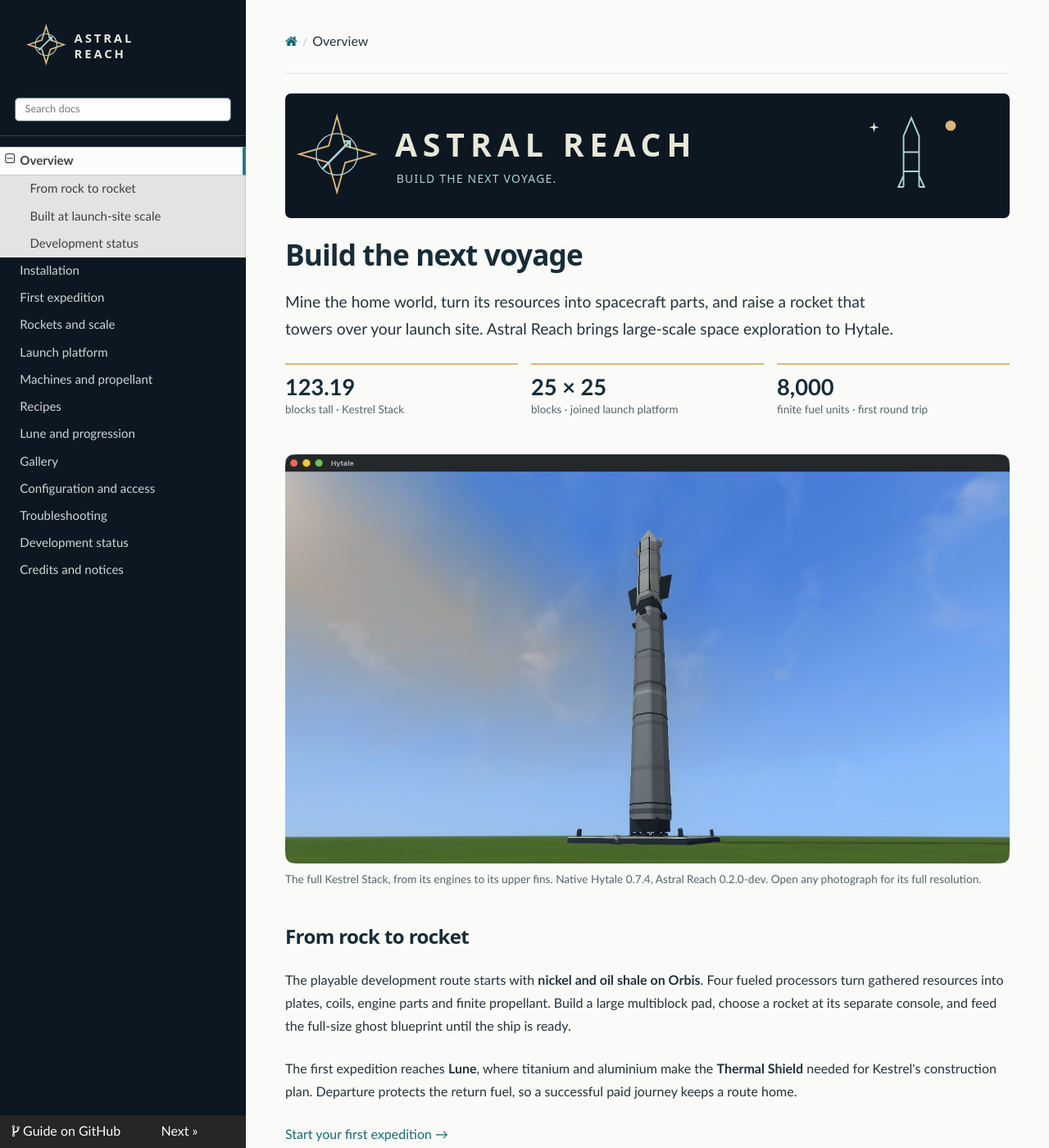
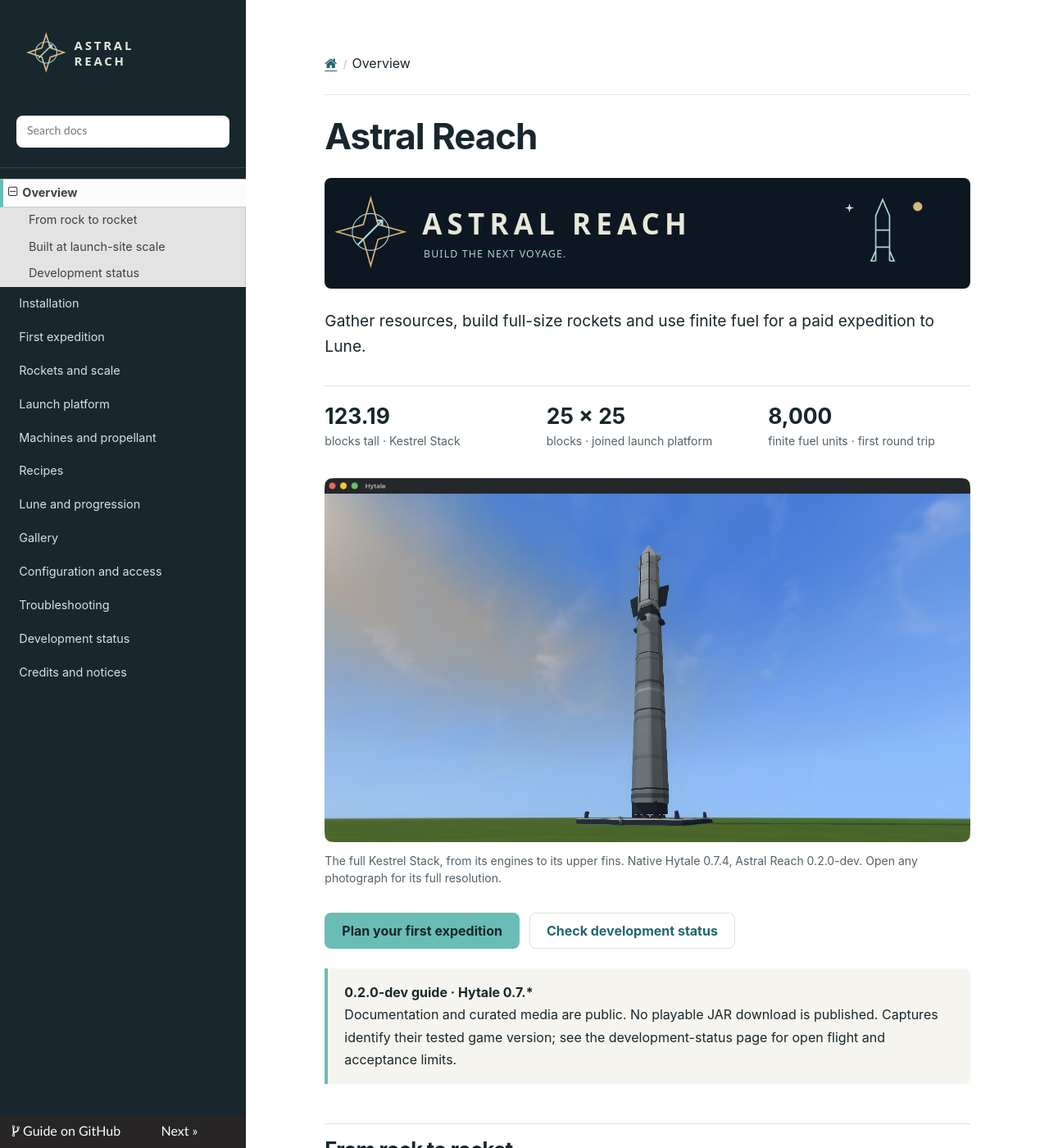
Before and after one commit to jkswoods/astral-reach, an MkDocs documentation site: the page built from docs/index.md, in a window 1280 px wide and 1400 px high. Shown: the whole window at 82% size. Built offline with MkDocs 1.6.1, drawn with Linux system fonts in a browser that asks for light colours.

Commit message:
Unify README and player guide presentation

```diff
--- a/docs/assets/brand/astral.css
+++ b/docs/assets/brand/astral.css
@@ -1,17 +1,8 @@
-:root{--ar-ink:#0d1721;--ar-teal:#277b80;--ar-gold:#d8b77c;--ar-paper:#fafbf8}
-body,.wy-nav-content{background:var(--ar-paper);color:#23333c}
-.wy-nav-side,.wy-side-nav-search{background:var(--ar-ink)}
-.wy-side-nav-search{padding:1.5rem 1.1rem 1.1rem;border-bottom:1px solid #304650}
-.wy-side-nav-search>a img.logo{width:240px;max-width:100%;padding:0;margin:0 auto 1rem}
-.wy-side-nav-search input[type=text]{border-color:#637c85;border-radius:5px}
-.wy-menu-vertical a{color:#cbd6d7;font-size:.94rem;line-height:1.4}
-.wy-menu-vertical a:hover{background:#20343e}.wy-menu-vertical li.current>a{border-right:4px solid var(--ar-teal)}
-.wy-nav-top{background:var(--ar-ink)}.wy-nav-content{max-width:1160px;padding:2rem 3rem}
-.rst-content h1,.rst-content h2,.rst-content h3{font-family:system-ui,sans-serif;letter-spacing:-.025em;color:#172c37}
-.rst-content h1{font-size:2.2rem;line-height:1.15}.rst-content h2{margin-top:2.5rem;font-size:1.5rem}
-.rst-content p,.rst-content li{font-size:1rem;line-height:1.75}.rst-content a{color:#156a72;text-decoration-thickness:1px;text-underline-offset:3px}
-.rst-content img{border-radius:7px;height:auto}.rst-content figure{margin:1.5rem 0 2rem}.rst-content figure>a{display:block}.rst-content figcaption{font-size:.85rem;color:#52656d;line-height:1.6;margin-top:.65rem}
-.rst-content table.docutils{width:100%;border-color:#ccd8d5}.rst-content table.docutils td,.rst-content table.docutils th{white-space:normal;padding:.7rem .8rem;vertical-align:top;line-height:1.5}.rst-content table.docutils thead{background:#e2eeea}
-.ar-intro{font-size:1.2rem!important;line-height:1.7!important;max-width:48rem}.ar-note{border-left:3px solid var(--ar-teal);background:#edf3f0;padding:1rem 1.25rem;margin:1.5rem 0}.ar-stats{display:grid;grid-template-columns:repeat(3,1fr);gap:1rem;margin:1.5rem 0 2rem}.ar-stat{border-top:2px solid var(--ar-gold);padding:.8rem 0}.ar-stat strong{display:block;font-size:1.7rem;color:#172c37}.ar-stat span{font-size:.84rem;color:#52656d}
-.ar-hero img{width:100%}.rst-content code{color:#275e65}.wy-breadcrumbs{font-size:.85rem}.rst-content footer{font-size:.82rem}
-@media(max-width:768px){.wy-nav-content{padding:1.5rem}.rst-content h1{font-size:1.8rem}.ar-stats{gap:.7rem}.ar-stat strong{font-size:1.35rem}.rst-content table.docutils td,.rst-content table.docutils th{padding:.55rem}.rst-content p,.rst-content li{line-height:1.65}}
+/* Mod identity overrides for the shared publication layout. */
+:root { --pub-accent: #69bdb6; --pub-accent-ink: #17272d; --pub-link: #22666e; }
+.ar-intro { font-size:1.2rem !important; max-width:64ch; }
+.ar-stats { display:flex; flex-wrap:wrap; gap:24px; margin:32px 0; border-top:1px solid var(--pub-border); padding-top:20px; }
+.ar-stat { flex:1 1 10rem; }
+.ar-stat strong { display:block; font-size:1.65rem; color:var(--pub-ink); line-height:1.25; }
+.ar-stat span { color:var(--pub-muted); font-size:.875rem; }
+.ar-note { border-left:4px solid var(--pub-accent); padding:16px 20px; background:var(--pub-canvas); margin:24px 0; }
--- /dev/null
+++ b/docs/assets/publication.css
@@ -0,0 +1,161 @@
+/* Hytale publishing language v1. Copy into the project; load brand overrides last. */
+:root {
+  --pub-paper: #ffffff;
+  --pub-canvas: #f6f4ee;
+  --pub-ink: #17272d;
+  --pub-muted: #52616a;
+  --pub-border: #dce2e1;
+  --pub-chrome: #17272d;
+  --pub-chrome-text: #f1f4f2;
+  --pub-accent: #d3a43e;
+  --pub-accent-ink: #17272d;
+  --pub-link: #245b6b;
+  --pub-radius: 8px;
+  --pub-font: -apple-system, BlinkMacSystemFont, "Segoe UI", sans-serif;
+}
+html { scroll-padding-top: 24px; }
+body, input, button, select, textarea { font-family: var(--pub-font); }
+body { color: var(--pub-ink); font-size: 16px; line-height: 1.7; }
+.wy-nav-content-wrap { background: var(--pub-canvas); }
+.wy-nav-content {
+  background: var(--pub-paper);
+  max-width: 1120px;
+  min-height: 100vh;
+  padding: clamp(24px, 4vw, 56px);
+}
+.rst-content { max-width: 78ch; margin-inline: auto; }
+.rst-content h1, .rst-content h2, .rst-content h3, .rst-content h4 {
+  color: var(--pub-ink);
+  font-family: var(--pub-font);
+  font-weight: 750;
+  line-height: 1.2;
+  letter-spacing: -.025em;
+}
+.rst-content h1 { font-size: clamp(2rem, 4vw, 2.75rem); margin-bottom: 24px; }
+.rst-content h2 {
+  font-size: 1.6rem;
+  margin-top: 48px;
+  padding-top: 16px;
+  border-top: 1px solid var(--pub-border);
+}
+.rst-content h3 { font-size: 1.2rem; margin-top: 32px; }
+.rst-content p, .rst-content li { font-size: 1rem; line-height: 1.7; }
+.rst-content p, .rst-content ul, .rst-content ol, .rst-content table { margin-bottom: 24px; }
+.rst-content li + li { margin-top: 8px; }
+.rst-content a { color: var(--pub-link); text-underline-offset: 3px; }
+.rst-content p a, .rst-content li a, .rst-content td a { text-decoration: underline; }
+.rst-content a:hover { text-decoration-thickness: 2px; }
+a:focus-visible, button:focus-visible, input:focus-visible, select:focus-visible {
+  outline: 3px solid var(--pub-link);
+  outline-offset: 3px;
+}
+.wy-nav-side, .wy-side-nav-search, .wy-nav-top { background: var(--pub-chrome); }
+.wy-side-nav-search { padding: 24px 20px; border-bottom: 1px solid #ffffff24; }
+.wy-side-nav-search > a, .wy-side-nav-search .wy-dropdown > a, .wy-nav-top a {
+  color: var(--pub-chrome-text);
+}
+.wy-side-nav-search a img.logo {
+  display: block;
+  height: 72px;
+  width: auto;
+  max-width: 240px;
+  max-height: none;
+  margin: 0 auto 16px;
+  padding: 0;
+  object-fit: contain;
+}
+.wy-nav-side a:focus-visible, .wy-nav-side input:focus-visible, .wy-nav-top a:focus-visible {
+  outline-color: var(--pub-accent);
+}
+.wy-side-nav-search input[type="text"] {
+  border: 1px solid #ffffff55;
+  border-radius: var(--pub-radius);
+  box-shadow: none;
+  font-size: 14px;
+  padding: 10px 12px;
+}
+.wy-menu-vertical p.caption { color: var(--pub-accent); font-weight: 700; }
+.wy-menu-vertical a { color: #d9e1e3; line-height: 1.45; padding-block: 10px; }
+.wy-menu-vertical a:hover { background: #ffffff12; color: #ffffff; }
+.wy-menu-vertical li.current > a { border-left: 4px solid var(--pub-accent); }
+.rst-content img { max-width: 100%; height: auto; }
+.rst-content p > img, .mod-shot img { display: block; border-radius: var(--pub-radius); }
+.rst-content figure, .mod-shot { margin: 32px 0; }
+.rst-content figcaption, .mod-shot figcaption {
+  color: var(--pub-muted);
+  font-size: .875rem;
+  line-height: 1.5;
+  padding-top: 12px;
+}
+.rst-content p:has(> em:only-child) {
+  color: var(--pub-muted);
+  font-size: .875rem;
+  line-height: 1.5;
+  margin-top: 12px;
+}
+.rst-content .mod-kicker {
+  color: var(--pub-muted);
+  font-size: .75rem;
+  font-weight: 700;
+  letter-spacing: .12em;
+  text-transform: uppercase;
+  margin-bottom: 12px;
+}
+.rst-content .mod-lead { font-size: 1.2rem; line-height: 1.6; max-width: 64ch; }
+.mod-actions { display: flex; flex-wrap: wrap; gap: 12px; margin: 24px 0; }
+.rst-content .mod-button {
+  display: inline-flex;
+  align-items: center;
+  justify-content: center;
+  min-height: 44px;
+  padding: 10px 20px;
+  border: 1px solid transparent;
+  border-radius: var(--pub-radius);
+  background: var(--pub-accent);
+  color: var(--pub-accent-ink);
+  font-size: 1rem;
+  font-weight: 700;
+  line-height: 1.4;
+  text-align: center;
+  text-decoration: none;
+}
+.rst-content .mod-button:hover { color: var(--pub-accent-ink); text-decoration: underline; }
+.rst-content .mod-button-secondary {
+  background: var(--pub-paper);
+  border-color: var(--pub-border);
+  color: var(--pub-link);
+}
+.rst-content .mod-button-secondary:hover { color: var(--pub-link); }
+.mod-status {
+  padding: 16px 20px;
+  margin: 24px 0;
+  border-left: 4px solid var(--pub-accent);
+  border-radius: 0 var(--pub-radius) var(--pub-radius) 0;
+  background: var(--pub-canvas);
+}
+.rst-content .mod-status p:last-child { margin-bottom: 0; }
+.rst-content .wy-table-responsive { margin-bottom: 24px; overflow-x: auto; }
+.rst-content .wy-table-responsive table { margin-bottom: 0; }
+.rst-content .wy-table-responsive table td,
+.rst-content .wy-table-responsive table th { white-space: normal; vertical-align: top; }
+.rst-content .wy-table-responsive table td { min-width: 7rem; }
+.rst-content table.docutils { border-color: var(--pub-border); font-size: .9375rem; }
+.rst-content table.docutils thead { background: var(--pub-canvas); }
+.rst-content table.docutils td, .rst-content table.docutils th { padding: 12px 16px; }
+.rst-content pre { max-width: 100%; overflow-x: auto; border-radius: var(--pub-radius); }
+.rst-content code { overflow-wrap: anywhere; }
+.rst-content pre code { overflow-wrap: normal; }
+.rst-content blockquote { border-left: 3px solid var(--pub-border); padding-left: 20px; color: var(--pub-muted); }
+.rst-footer-buttons { margin-top: 40px; }
+@media (max-width: 768px) {
+  .wy-nav-content { padding: 24px 20px; }
+  .rst-content h2 { margin-top: 36px; }
+  .rst-content .mod-lead { font-size: 1.1rem; }
+  .mod-actions { gap: 8px; }
+  .rst-content .mod-button { flex: 1 1 10rem; }
+}
+@media print {
+  .wy-nav-side, .wy-nav-top, .mod-actions, .rst-footer-buttons { display: none; }
+  .wy-nav-content-wrap { margin-left: 0; }
+  .wy-nav-content { padding: 0; max-width: none; }
+}
--- a/docs/index.md
+++ b/docs/index.md
@@ -1,12 +1,16 @@
+# Astral Reach
+
 ![Astral Reach — build the next voyage](assets/brand/banner.svg)
 
-# Build the next voyage
-
-<p class="ar-intro">Mine the home world, turn its resources into spacecraft parts, and raise a rocket that towers over your launch site. Astral Reach brings large-scale space exploration to Hytale.</p>
+<p class="mod-lead">Gather resources, build full-size rockets and use finite fuel for a paid expedition to Lune.</p>
 
 <div class="ar-stats"><div class="ar-stat"><strong>123.19</strong><span>blocks tall · Kestrel Stack</span></div><div class="ar-stat"><strong>25 × 25</strong><span>blocks · joined launch platform</span></div><div class="ar-stat"><strong>8,000</strong><span>finite fuel units · first round trip</span></div></div>
 
 <figure><a href="assets/screenshots/kestrel-full.png"><img src="assets/screenshots/kestrel-full.png" alt="The complete 123-block Kestrel Stack above its launch platform in Hytale"></a><figcaption>The full Kestrel Stack, from its engines to its upper fins. Native Hytale 0.7.4, Astral Reach 0.2.0-dev. Open any photograph for its full resolution.</figcaption></figure>
+
+<div class="mod-actions"><a class="mod-button" href="getting-started/">Plan your first expedition</a><a class="mod-button mod-button-secondary" href="status/">Check development status</a></div>
+
+<div class="mod-status"><strong>0.2.0-dev guide · Hytale 0.7.*</strong><br>Documentation and curated media are public. No playable JAR download is published. Captures identify their tested game version; see the development-status page for open flight and acceptance limits.</div>
 
 ## From rock to rocket
 
--- a/mkdocs.yml
+++ b/mkdocs.yml
@@ -17,6 +17,7 @@ markdown_extensions:
   - fenced_code
   - attr_list
 extra_css:
+  - assets/publication.css
   - assets/brand/astral.css
 validation:
   nav:
```
Also changed, not shown: README.md (+5 -1 lines).
